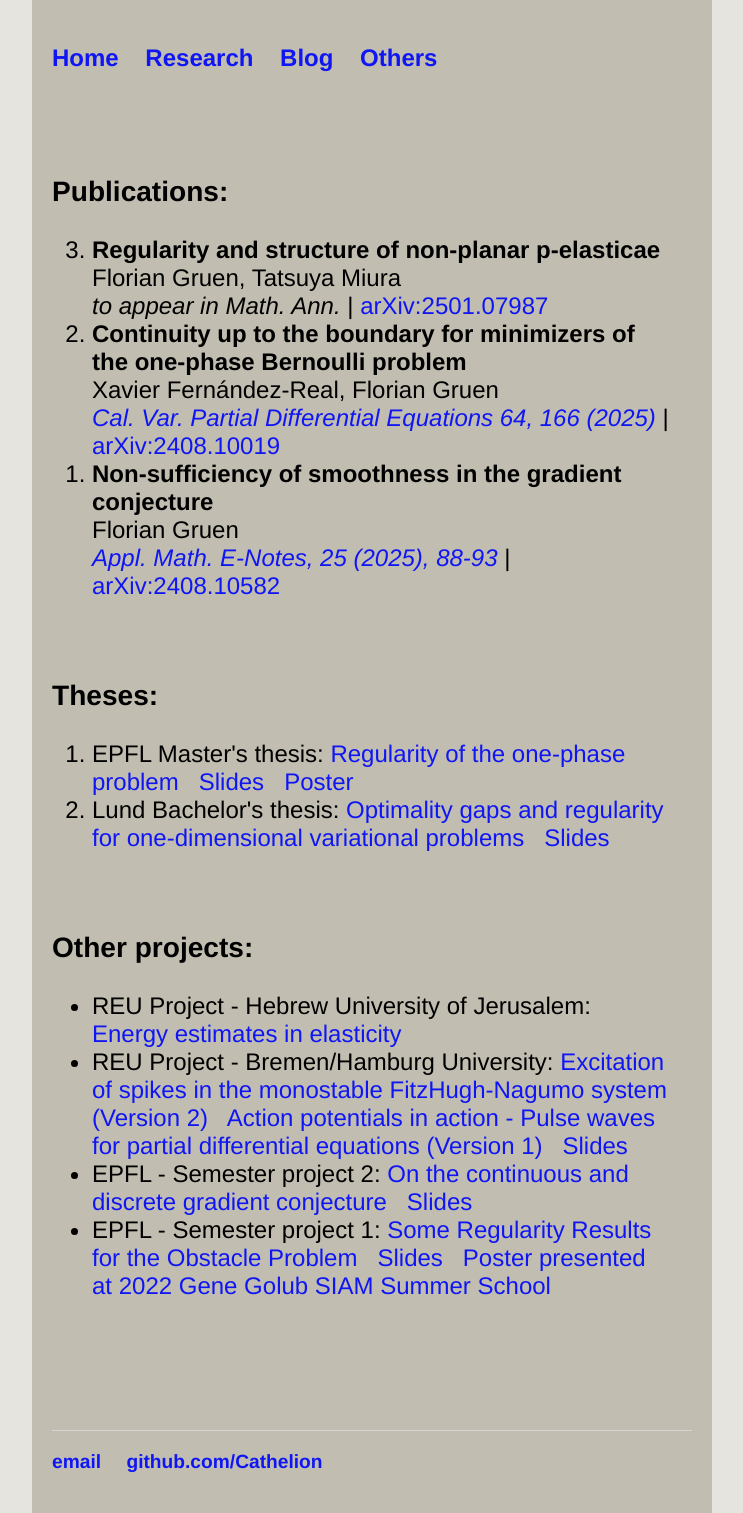
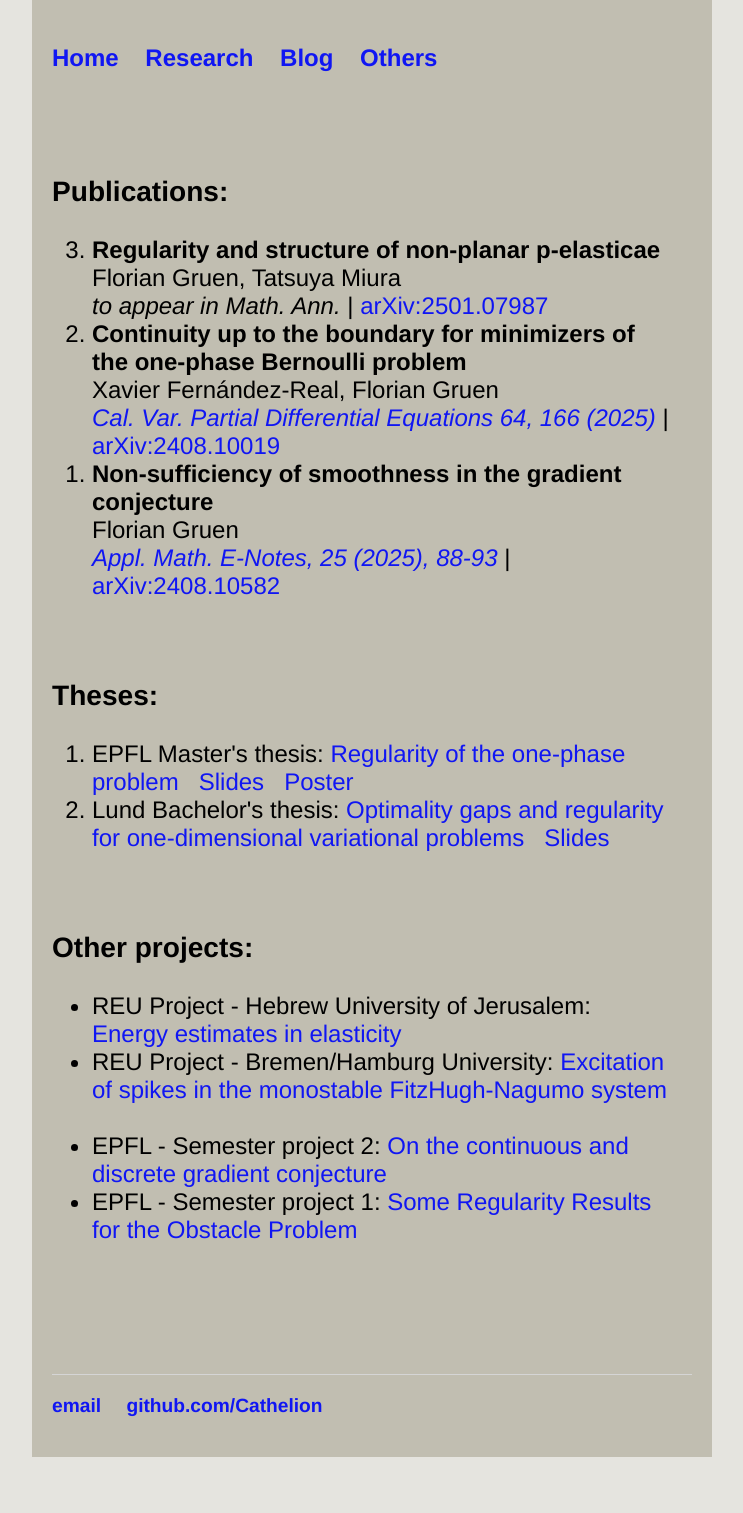
Before and after one commit to Cathelion/Cathelion.github.io, a Jekyll site: the page built from research/research.html, in a window 1280 px wide. Shown: the whole page, without its empty margins (268-1011 px from the left). Built offline with Jekyll 4.4.1, drawn with Linux system fonts in a browser that asks for light colours; after the commit the page ends 1457 px from its top, so only the background shows below that.

Commit message:
Update research.html

```diff
--- a/research/research.html
+++ b/research/research.html
@@ -31,16 +31,16 @@ title: Research
 			<a href="/research/HUJIElasticity_R.pdf">Energy estimates in elasticity</a> 	</li>
   <li>REU Project - Bremen/Hamburg University:
 			<a href="/research/Action_potentials_in_action-2_R.pdf">Excitation of spikes in the monostable FitzHugh-Nagumo
-system (Version 2)</a> &nbsp;
-			<a href="/research/Action_potentials_in_action_R.pdf">Action potentials in action - Pulse waves for partial differential equations (Version 1)</a>
-			&nbsp; <a href="/research/Action_potentials_in_action_Slides_R.pdf">Slides</a></li>
+system</a> &nbsp;
+			<!-- <a href="/research/Action_potentials_in_action_R.pdf">Action potentials in action - Pulse waves for partial differential equations (Version 1)</a> -->
+			 <!-- &nbsp; <a href="/research/Action_potentials_in_action_Slides_R.pdf">Slides</a></li> -->
   <li>EPFL - Semester project 2:
 			<a href="/research/Gradient_Conjecture_Project_R.pdf">On the continuous and discrete gradient conjecture</a> &nbsp;
-			<a href="/research/Gradient_Conjecture_Project_Slides_R.pdf">Slides</a> </li>
+			<!-- <a href="/research/Gradient_Conjecture_Project_Slides_R.pdf">Slides</a> </li> -->
 	<li>EPFL - Semester project 1:
 			<a href="/research/Obstacle_Project_R.pdf">Some Regularity Results for the Obstacle Problem</a> &nbsp;
-			<a href="/research/Obstacle_Project_Slides_R.pdf">Slides</a> &nbsp;
-			<a href="/research/Obstacle_Project_Poster_R.pdf">Poster presented at 2022 Gene Golub SIAM Summer School</a> </li>
+			<!-- <a href="/research/Obstacle_Project_Slides_R.pdf">Slides</a> &nbsp; -->
+			<!-- <a href="/research/Obstacle_Project_Poster_R.pdf">Poster presented at 2022 Gene Golub SIAM Summer School</a> </li> -->
 </ul>
 
 		</div><!-- /.blurb -->
```
